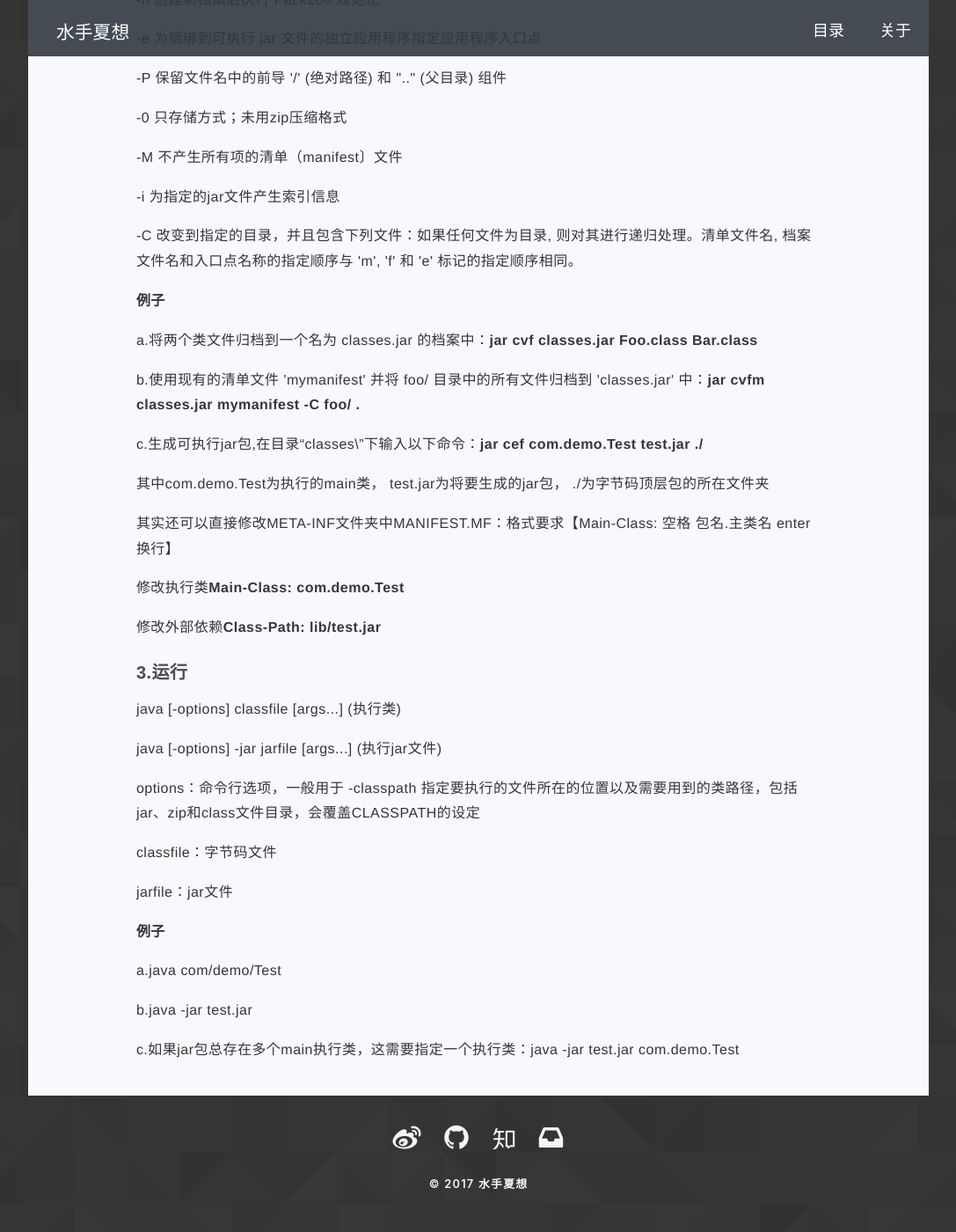
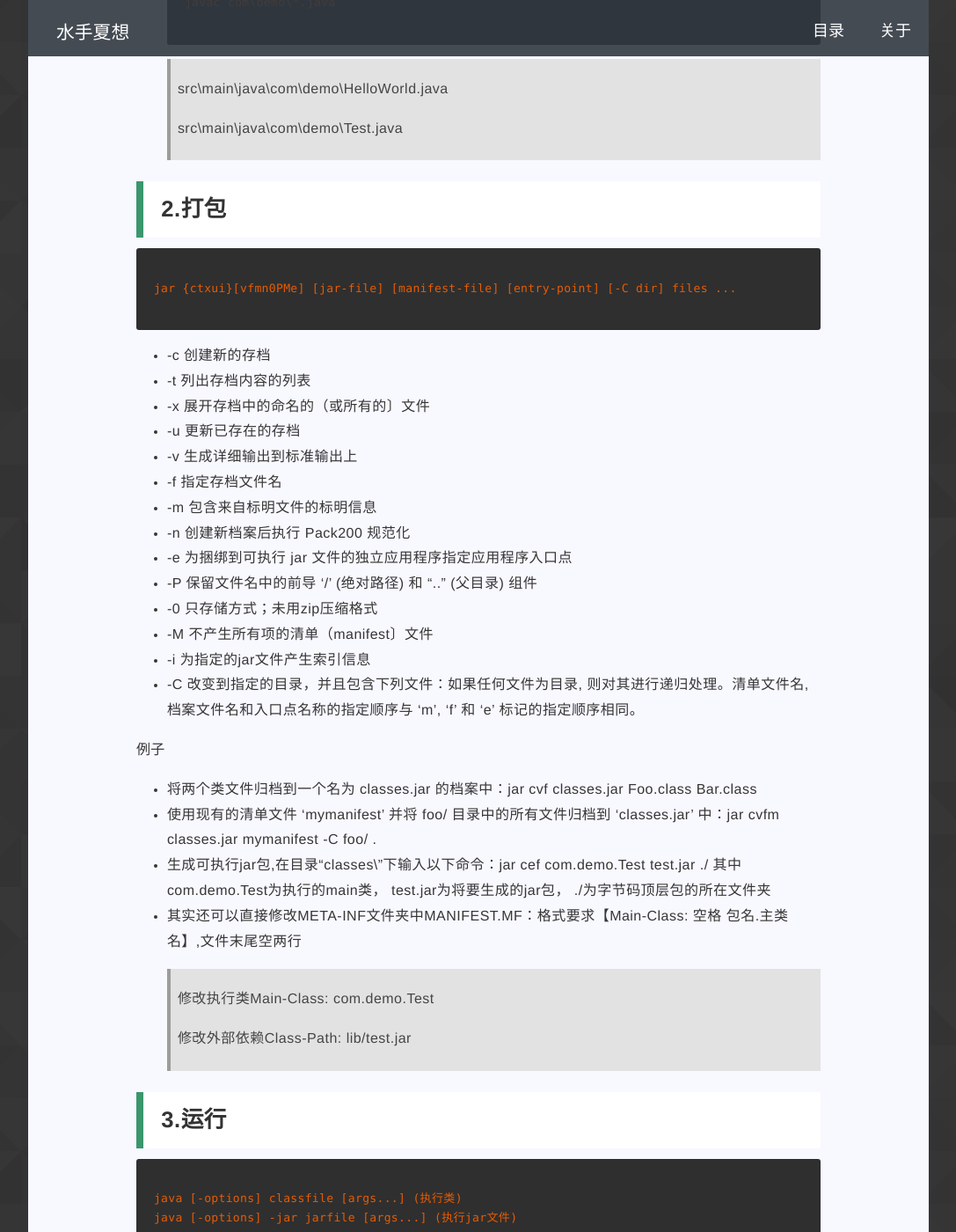
Before and after one commit to ZxJust/ZxJust.github.io, a Jekyll site: the page built from _posts/2017-3-6-Java常用命令.md, in a window 1280 px wide and 1400 px high, scrolled down 2052 px. Shown: the whole window at 88% size, without its empty margins (96-1183 px from the left). Built offline with Jekyll 4.4.1, drawn with Linux system fonts in a browser that asks for light colours; comment, search, counter and statistics services are not loaded; some of the changed text lies outside the part shown.

Commit message:
使用markdown语法

````diff
--- a/_layouts/post.html
+++ b/_layouts/post.html
@@ -12,7 +12,10 @@
 {% include header.html %}
 
 <div id="content" class="post-content">
-    <div id="post-content"> {{ content }}</div>
+    <div id="post-content">
+        <h2>{{page.title}}</h2>
+        {{ content }}
+    </div>
 
     {% include ds.html %}
 </div>
--- a/_posts/2017-3-6-Java常用命令.md
+++ b/_posts/2017-3-6-Java常用命令.md
@@ -3,79 +3,104 @@ title: Java常用命令
 category: Java
 layout: post
 ---
-<h2>{{page.title}}</h2>
-<h4>1.编译</h4>
-<p>javac  [options]  [sourcefiles]</p>
-<p>options：命令行选项；</p>
-<p>sourcefiles：一个或多个要编译的源代码文件；</p>
-<p><b>有几个比较重要的选项：</b></p>
-<p>-d 用于指定编译成的class文件的存放位置，缺省情况下不指定class文件的存放目录，编译的class文件将和源文件在同一目录下；</p>
-<p>-classpath 可以简写成-cp，用于搜索编译所需的class文件，指出编译所用到的class文件的位置，如jar、zip或者其他包含class文件的目录，指定该选项会覆盖CLASSPATH的设定；</p>
-<p>-sourcepath用于搜索编译所需的源文件（即java文件），指定要搜索的源文件的位置，如jar、zip或其他包含java文件的目录；</p>
-<p>@files：一个或多个对源文件进行列表的文件，有时候要编译的文件很多，一个个敲命令会显得很长，也不方便修改，可以把要编译的源文件列在文件中，在文件名前加@，这样就可以对多个文件进行编译，对编译一个工程很有用，方便，省事。</p>
-<p><b>需要注意windows下和linux下文件路径分隔符和文件列表（即-classpath和-sourcepath指定的文件）分隔符的区别：</b></p>
-<p>windows下文件路径分隔符用 \ ，文件列表分隔符用分号 ;</p>
-<p>linux下文件路径分隔符用 / ，文件列表分隔符用冒号 :</p>
-<h5>例子:</h5>
 
-<p><b>1.1.编译一个独立的java源代码:src\main\java\com\demo\Test.java</b></p>
-<p><b>a.在目录“src\main\java\”打开cmd工具，命令如下：</b></p>
-<p><b>javac com/demo/Test.java</b> 此时会在当前目录下生成com/demo/Test.class文件</p>
-<p><b>b.在目录“src\main\java\com\demo\”打开cmd工具，命令如下：</b></p>
-<p><b>javac Test.java</b> 此时会在当前目录下生成Test.class文件</p>
-<p><b>javac -d . Test.java</b> 此时会在当前目录下生成come/demo/Test.class文件</p>
+###    1.编译
 
-<p><b>1.2.编译一个带有依赖的java源代码：</b></p>
-<p><b>a.在目录“src\main\java\com\demo\”打开cmd工具，命令如下：</b></p>
-<p><b>javac -classpath .;HelloWorld.class Test.java</b> 或者
-<b>javac -sourcepath ../../ Test.java</b></p>
-<p>src\main\java\com\demo\HelloWorld.class</p>
-<p>src\main\java\com\demo\HelloWorld.java</p>
-<p>src\main\java\com\demo\Test.java</p>
-<p><b>b.在目录“src\main\java\”打开cmd工具，命令如下：</b></p>
-<p><b>javac com\demo\Test.java</b> 或者
-<b>javac com\demo\*.java</b></p>
-<p>src\main\java\com\demo\HelloWorld.java</p>
-<p>src\main\java\com\demo\Test.java</p>
+```
+javac  [options]  [sourcefiles]
+options：命令行选项；
+sourcefiles：一个或多个要编译的源代码文件；
+```
 
-<h4>2.打包</h4>
-<p>jar {ctxui}[vfmn0PMe] [jar-file] [manifest-file] [entry-point] [-C dir] files ...</p>
-<p>-c 创建新的存档</p>
-<p>-t 列出存档内容的列表</p>
-<p>-x 展开存档中的命名的（或所有的〕文件</p>
-<p>-u 更新已存在的存档</p>
-<p>-v 生成详细输出到标准输出上</p>
-<p>-f 指定存档文件名</p>
-<p>-m 包含来自标明文件的标明信息</p>
-<p>-n 创建新档案后执行 Pack200 规范化</p>
-<p>-e 为捆绑到可执行 jar 文件的独立应用程序指定应用程序入口点</p>
-<p>-P 保留文件名中的前导 '/' (绝对路径) 和 ".." (父目录) 组件</p>
-<p>-0 只存储方式；未用zip压缩格式</p>
-<p>-M 不产生所有项的清单（manifest〕文件</p>
-<p>-i 为指定的jar文件产生索引信息</p>
-<p>-C 改变到指定的目录，并且包含下列文件：如果任何文件为目录, 则对其进行递归处理。清单文件名, 档案文件名和入口点名称的指定顺序与 'm', 'f' 和 'e' 标记的指定顺序相同。</p>
-<p><b>例子</b></p>
-<p>a.将两个类文件归档到一个名为 classes.jar 的档案中：<b>jar cvf classes.jar Foo.class Bar.class</b></p>
-<p>b.使用现有的清单文件 'mymanifest' 并将 foo/ 目录中的所有文件归档到 'classes.jar' 中：<b>jar cvfm classes.jar mymanifest -C foo/ .</b></p>
-<p>c.生成可执行jar包,在目录“classes\”下输入以下命令：<b>jar cef com.demo.Test test.jar ./</b></p>
-<p>其中com.demo.Test为执行的main类， test.jar为将要生成的jar包， ./为字节码顶层包的所在文件夹</p>
-<p>其实还可以直接修改META-INF文件夹中MANIFEST.MF：格式要求【Main-Class: 空格 包名.主类名 enter换行】</p>
-<p>修改执行类<b>Main-Class: com.demo.Test</b></p>
-<p>修改外部依赖<b>Class-Path: lib/test.jar</b></p>
-<h4>3.运行</h4>
-<p>java [-options] classfile [args...] (执行类)</p>
-<p>java [-options] -jar jarfile [args...] (执行jar文件)</p>
-<p>options：命令行选项，一般用于 -classpath 指定要执行的文件所在的位置以及需要用到的类路径，包括jar、zip和class文件目录，会覆盖CLASSPATH的设定</p>
-<p>classfile：字节码文件</p>
-<p>jarfile：jar文件</p>
-<p><b>例子</b></p>
-<p>a.java com/demo/Test</p>
-<p>b.java -jar test.jar</p>
-<p>c.如果jar包总存在多个main执行类，这需要指定一个执行类：java -jar test.jar com.demo.Test</p>
+有几个比较重要的选项：
 
+*   -d 用于指定编译成的class文件的存放位置，缺省情况下不指定class文件的存放目录，编译的class文件将和源文件在同一目录下；
 
+*   -classpath 可以简写成-cp，用于搜索编译所需的class文件，指出编译所用到的class文件的位置，如jar、zip或者其他包含class文件的目录，指定该选项会覆盖CLASSPATH的设定；
 
+*   -sourcepath用于搜索编译所需的源文件（即java文件），指定要搜索的源文件的位置，如jar、zip或其他包含java文件的目录；
 
+*   @files：一个或多个对源文件进行列表的文件，有时候要编译的文件很多，一个个敲命令会显得很长，也不方便修改，可以把要编译的源文件列在文件中，在文件名前加@，这样就可以对多个文件进行编译，对编译一个工程很有用，方便，省事。
 
+需要注意windows下和linux下文件路径分隔符和文件列表（即-classpath和-sourcepath指定的文件）分隔符的区别：
+>windows下文件路径分隔符用 \ ，文件列表分隔符用分号 ;
+>
+>linux下文件路径分隔符用 / ，文件列表分隔符用冒号 :
 
-<p></p>
+例子
+
+*   编译一个独立的java源代码:`src\main\java\com\demo\Test.java`
+    >在目录“src\main\java\”打开cmd工具，命令如下：
+
+            javac com/demo/Test.java 此时会在当前目录下生成com/demo/Test.class文件
+
+    >在目录“src\main\java\com\demo\”打开cmd工具，命令如下：
+
+            javac Test.java 此时会在当前目录下生成Test.class文件
+            javac -d . Test.java 此时会在当前目录下生成come/demo/Test.class文件
+
+*   编译一个带有依赖的java源代码：
+    >在目录`“src\main\java\com\demo\”`打开cmd工具，命令如下：
+
+        javac -classpath .;HelloWorld.class Test.java 或者
+        javac -sourcepath ../../ Test.java
+
+    >src\main\java\com\demo\HelloWorld.class
+    >
+    >src\main\java\com\demo\HelloWorld.java
+    >
+    >src\main\java\com\demo\Test.java
+
+    >在目录“src\main\java\”打开cmd工具，命令如下：
+
+        javac com\demo\Test.java 或者
+        javac com\demo\*.java
+
+    >src\main\java\com\demo\HelloWorld.java
+    >
+    >src\main\java\com\demo\Test.java
+
+###    2.打包
+```
+jar {ctxui}[vfmn0PMe] [jar-file] [manifest-file] [entry-point] [-C dir] files ...
+```
+
+*   -c 创建新的存档
+*   -t 列出存档内容的列表
+*   -x 展开存档中的命名的（或所有的〕文件
+*   -u 更新已存在的存档
+*   -v 生成详细输出到标准输出上
+*   -f 指定存档文件名
+*   -m 包含来自标明文件的标明信息
+*   -n 创建新档案后执行 Pack200 规范化
+*   -e 为捆绑到可执行 jar 文件的独立应用程序指定应用程序入口点
+*   -P 保留文件名中的前导 '/' (绝对路径) 和 ".." (父目录) 组件
+*   -0 只存储方式；未用zip压缩格式
+*   -M 不产生所有项的清单（manifest〕文件
+*   -i 为指定的jar文件产生索引信息
+*   -C 改变到指定的目录，并且包含下列文件：如果任何文件为目录, 则对其进行递归处理。清单文件名, 档案文件名和入口点名称的指定顺序与 'm', 'f' 和 'e' 标记的指定顺序相同。
+
+例子
+*   将两个类文件归档到一个名为 classes.jar 的档案中：jar cvf classes.jar Foo.class Bar.class
+*   使用现有的清单文件 'mymanifest' 并将 foo/ 目录中的所有文件归档到 'classes.jar' 中：jar cvfm classes.jar mymanifest -C foo/ .
+*   生成可执行jar包,在目录“classes\”下输入以下命令：jar cef com.demo.Test test.jar ./
+其中com.demo.Test为执行的main类， test.jar为将要生成的jar包， ./为字节码顶层包的所在文件夹
+*   其实还可以直接修改META-INF文件夹中MANIFEST.MF：格式要求【Main-Class: 空格 包名.主类名】,文件末尾空两行
+    >修改执行类Main-Class: com.demo.Test
+    >
+    >修改外部依赖Class-Path: lib/test.jar
+
+###    3.运行
+
+```
+java [-options] classfile [args...] (执行类)
+java [-options] -jar jarfile [args...] (执行jar文件)
+```
+*   options：命令行选项，一般用于 -classpath 指定要执行的文件所在的位置以及需要用到的类路径，包括jar、zip和class文件目录，会覆盖CLASSPATH的设定
+*   classfile：字节码文件
+*   jarfile：jar文件
+
+例子
+*  java com/demo/Test
+*  java -jar test.jar
+*  如果jar包总存在多个main执行类，这需要指定一个执行类：java -jar test.jar com.demo.Test
````
Also changed, not shown: _posts/2015-10-27-回首2016，展望2017.md (deleted, +0 -13 lines), _posts/2015-10-27-我为什么写博客.md (deleted, +0 -15 lines), _posts/2016-10-27-回首2016，展望2017.md (added, +13 -0 lines), _posts/2017-3-2-RabbitMQ安装Management Plugin.md (+10 -7 lines), _posts/2017-3-23-MongoDB常用命令.md (added, +70 -0 lines), _posts/2017-3-23-Tomcat常用命令.md (added, +78 -0 lines), _posts/2017-3-6-Linux常用命令.md (added, +194 -0 lines), pages/about.md (+8 -3 lines).
